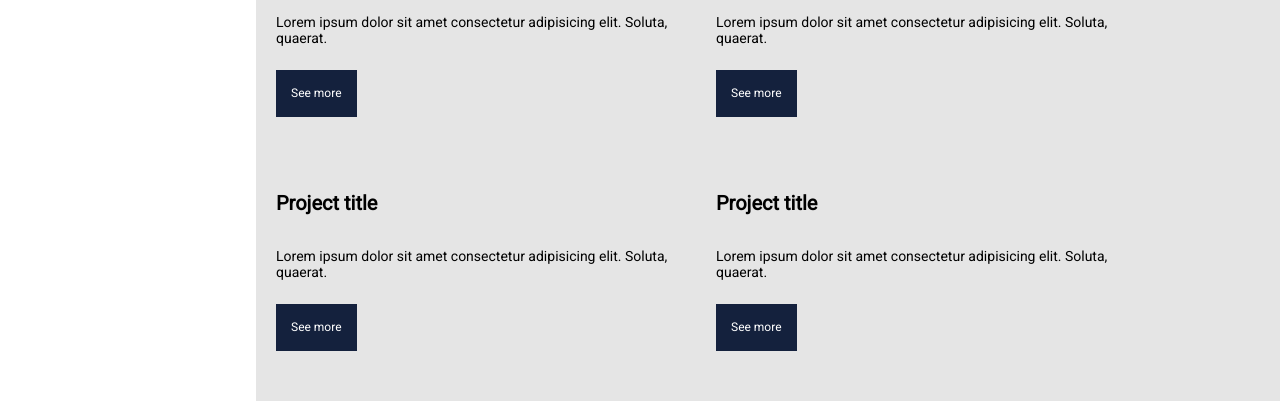
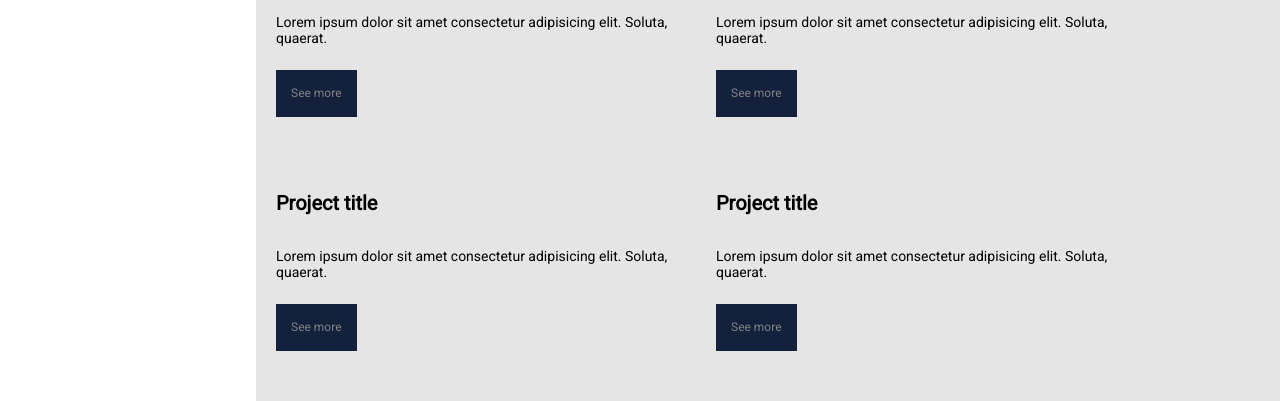
Before and after one commit to ToniDuzel/Learning_git, a plain HTML site: page portfolio.html in a window 1280 px wide. Shown: the part 295-696 px from the top of the page. Drawn offline with Linux system fonts and the light colour scheme.

Commit message:
change color

```diff
--- a/main.css
+++ b/main.css
@@ -160,5 +160,5 @@
     padding: 6px 15px;
     text-decoration: none;
     margin-top: 10px;
-    color: white;
+    color: grey;
 }
```
